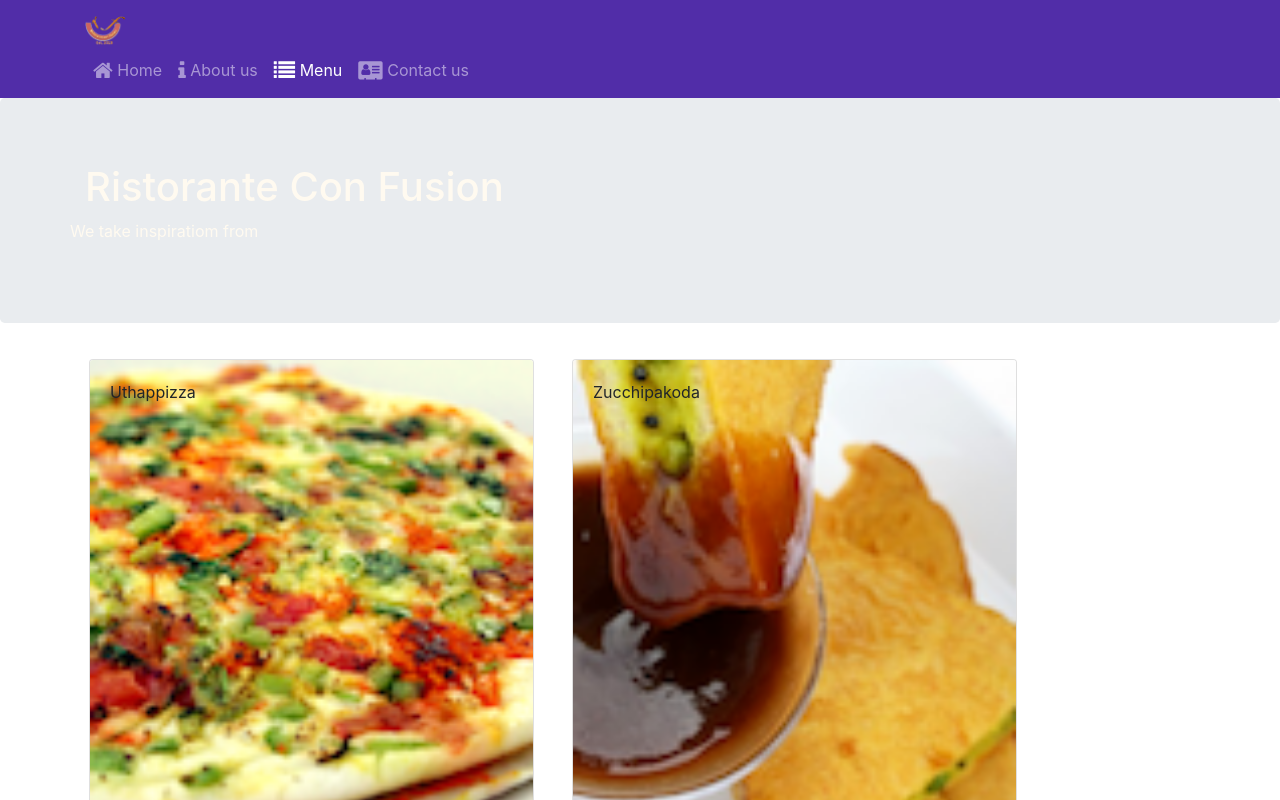
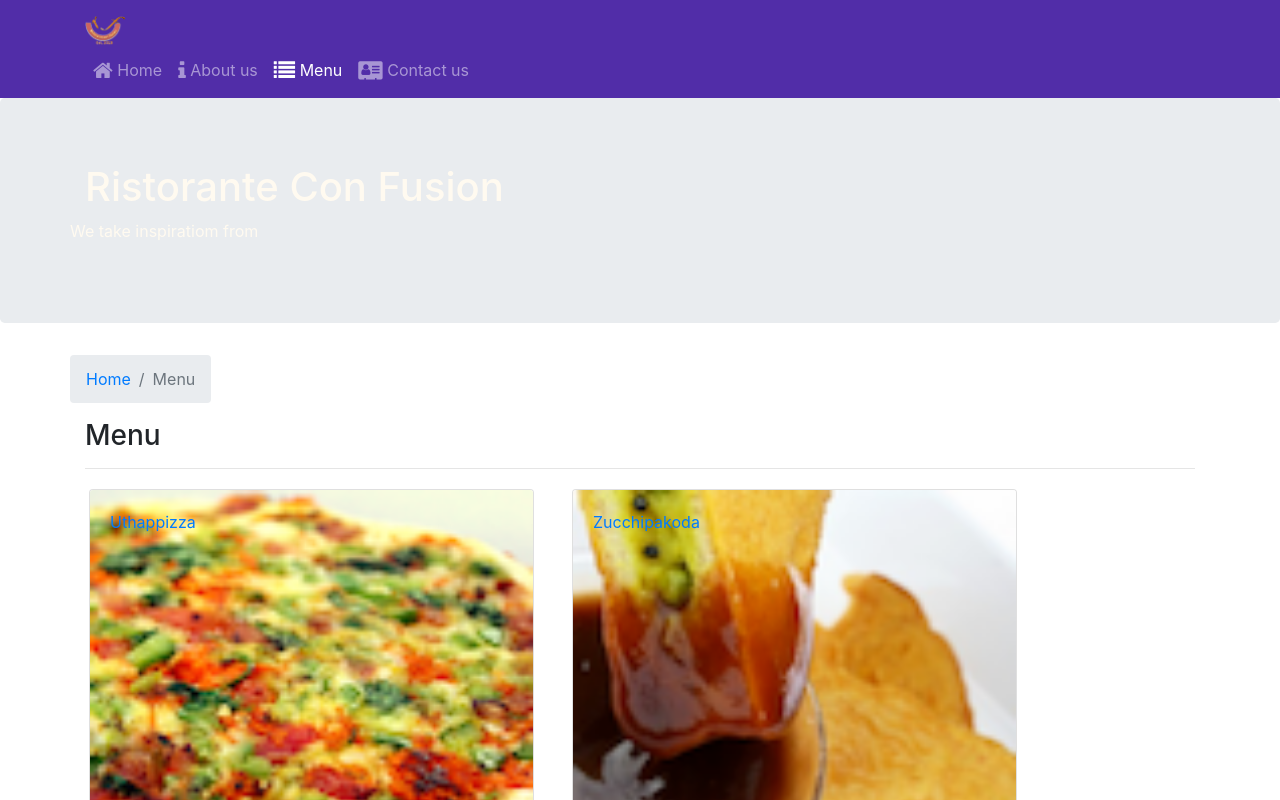
Before and after one commit to lmbernardo7520112/confusion, a React (Create React App) app: page /menu in a window 1280 px wide. Shown: the top 800 px of the page. Built offline with nearby package versions, Linux system fonts and the light colour scheme.

Commit message:
SPA Part 2: Cannot read properties of undefined (reading 'params') error occurred in the <DishWithId> component

```diff
--- a/src/components/ContactComponent.js
+++ b/src/components/ContactComponent.js
@@ -1,8 +1,20 @@
 import React from 'react';
+import { Breadcrumb, BreadcrumbItem } from 'reactstrap';
+import { Link } from 'react-router-dom';
 
 function Contact(props) {
     return(
         <div className="container">
+        <div className='row'>
+                    <Breadcrumb>
+                        <BreadcrumbItem><Link to='/home'>Home</Link></BreadcrumbItem>
+                        <BreadcrumbItem active>Contact Us</BreadcrumbItem>
+                    </Breadcrumb>
+                    <div className="col-12">
+                        <h3>Contact Us</h3>
+                        <hr />
+                    </div>
+        </div>
             <div className="row row-content">
                 <div className="col-12">
                 <h3>Location Information</h3>
--- /dev/null
+++ b/src/components/DishdetailComponent.js
@@ -0,0 +1,92 @@
+//import React, { Component } from 'react';
+import { Card, CardImg, CardBody, CardTitle, CardText, Breadcrumb, BreadcrumbItem } from 'reactstrap';
+//import { DISHES } from '../shared/dishes';
+import { Link } from 'react-router-dom';
+
+//class DishDetail extends Component {
+
+    //constructor(props) {
+        //super(props);
+        //this.state = {
+            //dishes: DISHES,
+        //};
+    //}
+
+
+    function RenderDish(dish) {
+        //if (dish != null) {
+            return (
+                //<div key={dish.id} className="row">
+                    <div className="col-12 col-md-5 m-1">
+                        <Card>
+                            <CardImg width="100%" src={dish.image} alt={dish.name} />
+                            <CardBody>
+                                <CardTitle>{dish.name}</CardTitle>
+                                <CardText>{dish.description}</CardText>
+                            </CardBody>
+                        </Card>
+                    </div>
+                //</div>
+            )
+        //}
+        /*else {
+            return (
+                <div></div>
+            )
+        }*/
+    }
+
+    function RenderComments(comments) {
+        if (comments != null)
+            return(
+                <div className="col-12 col-md-5 m-1">
+                    <h4>Comments</h4>
+                        <ul className='list-unstyled'>
+                            {comments.map((comment) => {
+                                return(
+                                    <li key={comment.id}>
+                                        <p>{comment.comment}</p>
+                                        <p>--{comment.author},{new Intl.DateTimeFormat('en-US', {year: 'numeric', month: 'short', day:'2-digit'}).format(new Date(Date.parse(comment.date)))}</p>
+                                    </li>
+                                );
+                        })}
+                        </ul>
+                </div>
+            );
+        else
+            return (
+                <div></div>
+            );
+
+    }
+
+    const DishDetail = (props) => {
+        if (props.dish != null)
+            return (
+                <div className='container'>
+                <div className='row'>
+                    <Breadcrumb>
+                        <BreadcrumbItem><Link to='/home'>Home</Link></BreadcrumbItem>
+                        <BreadcrumbItem><Link to='/menu'>Menu</Link></BreadcrumbItem>
+                        <BreadcrumbItem active>{props.dish.name}</BreadcrumbItem>
+                    </Breadcrumb>
+                    <div className="col-12">
+                        <h3>{props.dish.name}</h3>
+                        <hr />
+                    </div>
+                </div>
+                <div className='row'>
+                    <RenderDish dish={props.dish}/>
+                    <RenderComments comments={props.comments}/>
+                </div>
+                </div>
+            );
+            else
+                return(
+                    <div></div>
+                );
+    }
+
+
+
+export default DishDetail;
--- a/src/components/MainComponent.js
+++ b/src/components/MainComponent.js
@@ -2,7 +2,7 @@
 import Home from './HomeComponent';
 import Menu from './MenuComponent';
 import Contact from './ContactComponent';
-//import DishDetail from './DishdetailComponent';
+import DishDetail from './DishdetailComponent';
 import Header from './HeaderComponent';
 import Footer from './FooterComponent';
 import { DISHES } from '../shared/dishes';
@@ -36,6 +36,13 @@
         );
       }
 
+      const DishWithId = ({ match }) => {
+        return(
+          <DishDetail dish={this.state.dishes.filter((dish) => dish.id === parseInt(match.params.dishId,10))[0]}
+            comments={this.state.comments.filter((comment) => comment.dishId === parseInt(match.paramsdishId,10))}
+           />
+        );
+      }
 
       return (
         <div className="Main">
@@ -43,6 +50,7 @@
             <Routes>
               <Route path="/home" element={<HomePage />} />
               <Route exact path="/menu" element={<Menu dishes={this.state.dishes} />} />
+              <Route path="/menu/:dishId" element={<DishWithId />} />
               <Route path="*" element={<Navigate to="/home" />} />
               <Route exact path="/contactus" element={<Contact />} />
             </Routes>
--- a/src/components/MenuComponent.js
+++ b/src/components/MenuComponent.js
@@ -1,14 +1,16 @@
 import React from 'react';
-import { Card, CardImg, CardImgOverlay, CardTitle } from 'reactstrap';
+import { Card, CardImg, CardImgOverlay, CardTitle, Breadcrumb, BreadcrumbItem } from 'reactstrap';
+import { Link } from 'react-router-dom';
 
-
-    function RenderMenuItem ({ dish, onClick })  {
+    function RenderMenuItem ({ dish })  {
         return(
-            <Card onClick={() => onClick(dish.id)}>
+            <Card>
+                <Link to={`/menu/${dish.id}`}>
                 <CardImg width="100%" src={dish.image} alt={dish.name} />
                 <CardImgOverlay>
                     <CardTitle>{dish.name}</CardTitle>
                 </CardImgOverlay>
+                </Link>
             </Card>
         );
     }
@@ -18,13 +20,23 @@
         const menu = props.dishes.map((dish) => {
             return (
                 <div key={dish.id} className="col-12 col-md-5 m-1">
-                    <RenderMenuItem dish={dish} onClick={props.onClick} />
+                    <RenderMenuItem dish={dish} />
                 </div>
             );
         });
 
         return (
             <div className='container'>
+                <div className='row'>
+                    <Breadcrumb>
+                        <BreadcrumbItem><Link to='/home'>Home</Link></BreadcrumbItem>
+                        <BreadcrumbItem active>Menu</BreadcrumbItem>
+                    </Breadcrumb>
+                    <div className="col-12">
+                        <h3>Menu</h3>
+                        <hr />
+                    </div>
+                </div>
                 <div className='row'>
                     {menu}
                 </div>
```
